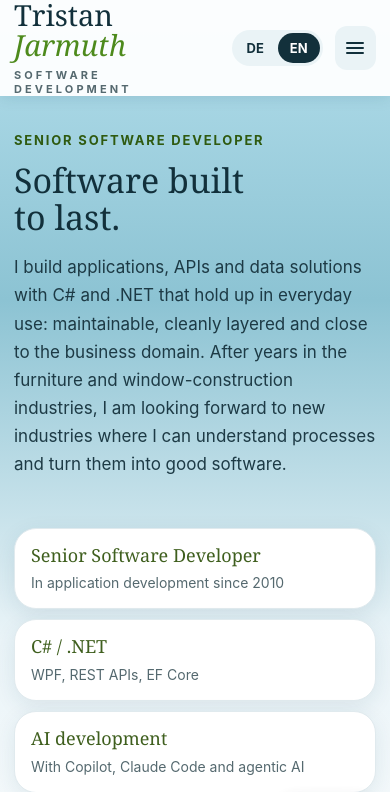
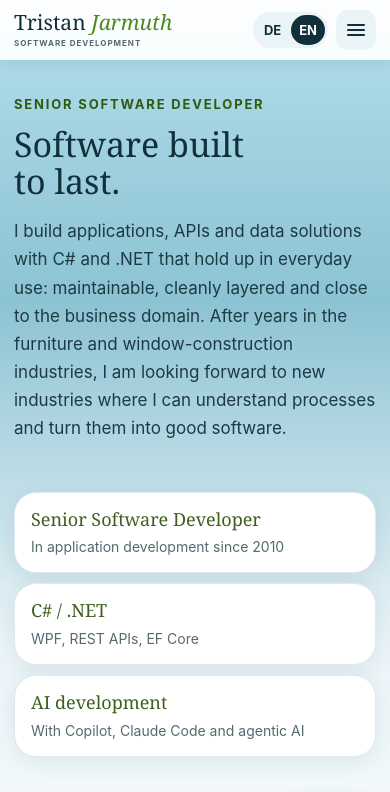
Before and after one commit to tjarmuth/tjarmuth.github.io, a plain HTML site: page index.html in a window 390 px wide. Shown: the top 792 px of the page. Drawn offline with Linux system fonts and the light colour scheme.

Commit message:
Prevent mobile header wrapping in Safari

```diff
--- a/css/style.css
+++ b/css/style.css
@@ -37,10 +37,11 @@ ul { margin: 0; padding: 0; list-style: none; }
 .site-header { position: sticky; top: 0; z-index: 10; background: rgba(255, 255, 255, 0.94); box-shadow: 0 2px 14px rgba(20, 70, 90, 0.12); }
 .header-bar { display: flex; align-items: center; gap: 12px; padding: 12px 24px; }
 
-.logo { display: flex; align-items: center; gap: 14px; margin-right: auto; text-decoration: none; }
-.logo-name { font-family: var(--serif); font-size: 29px; line-height: 1; color: var(--teal-dark); }
+.logo { display: flex; align-items: center; gap: 14px; min-width: 0; margin-right: auto; text-decoration: none; }
+.logo-copy { display: block; flex: 0 0 auto; white-space: nowrap; }
+.logo-name { display: block; width: max-content; font-family: var(--serif); font-size: 29px; line-height: 1; color: var(--teal-dark); white-space: nowrap; }
 .logo-name em { font-style: italic; color: var(--green-btn); }
-.logo-sub { display: block; margin-top: 8px; font-size: 11px; font-weight: 700; letter-spacing: 0.28em; text-transform: uppercase; color: var(--muted); }
+.logo-sub { display: block; margin-top: 8px; font-size: 11px; font-weight: 700; letter-spacing: 0.28em; text-transform: uppercase; color: var(--muted); white-space: nowrap; }
 
 .menu { display: flex; align-items: center; gap: 4px; font-size: 15px; }
 .menu a { padding: 10px 16px; border-radius: 999px; color: var(--teal-dark); text-decoration: none; }
@@ -200,6 +201,12 @@ ul { margin: 0; padding: 0; list-style: none; }
 
 @media (max-width: 600px) {
   .container { padding: 0 14px; }
+  .header-bar { gap: 8px; padding: 10px 14px; }
+  .logo { gap: 0; }
+  .logo-name { width: max-content; font-size: 21px; }
+  .logo-sub { margin-top: 5px; font-size: 8px; letter-spacing: 0.12em; }
+  .lang-switch label { padding: 7px 8px; }
+  .burger { flex: 0 0 40px; width: 40px; height: 40px; }
   .section { padding-top: 38px; }
   .section-title { margin-bottom: 18px; font-size: 29px; }
   .hero { gap: 22px; padding: 36px 0 24px; }
```
